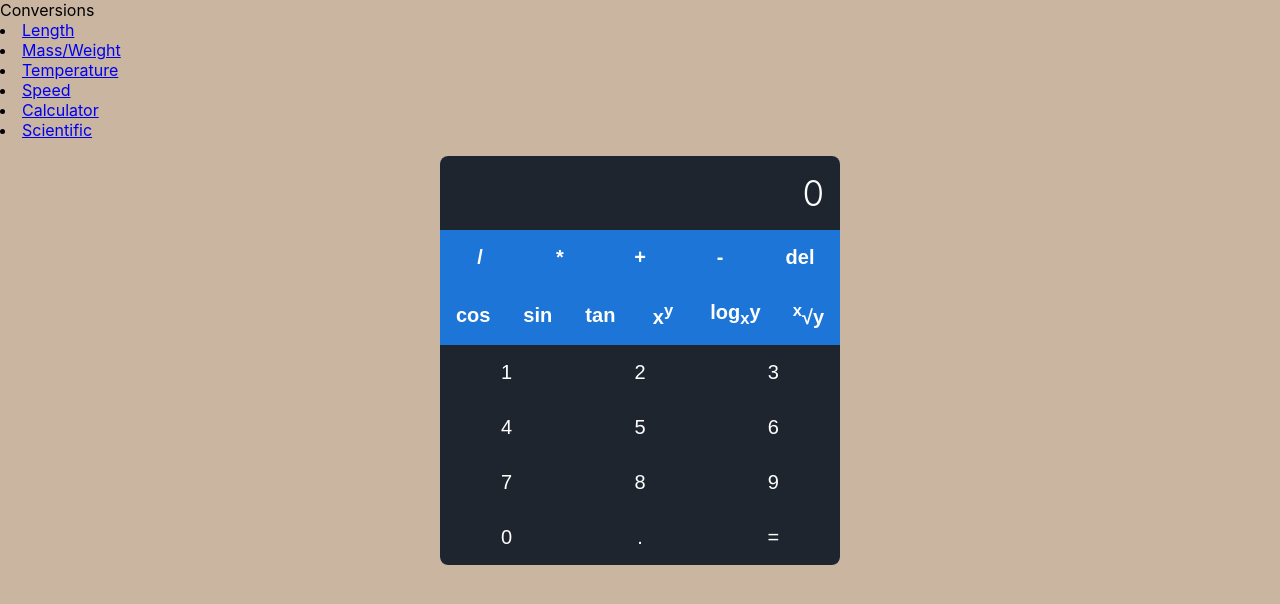
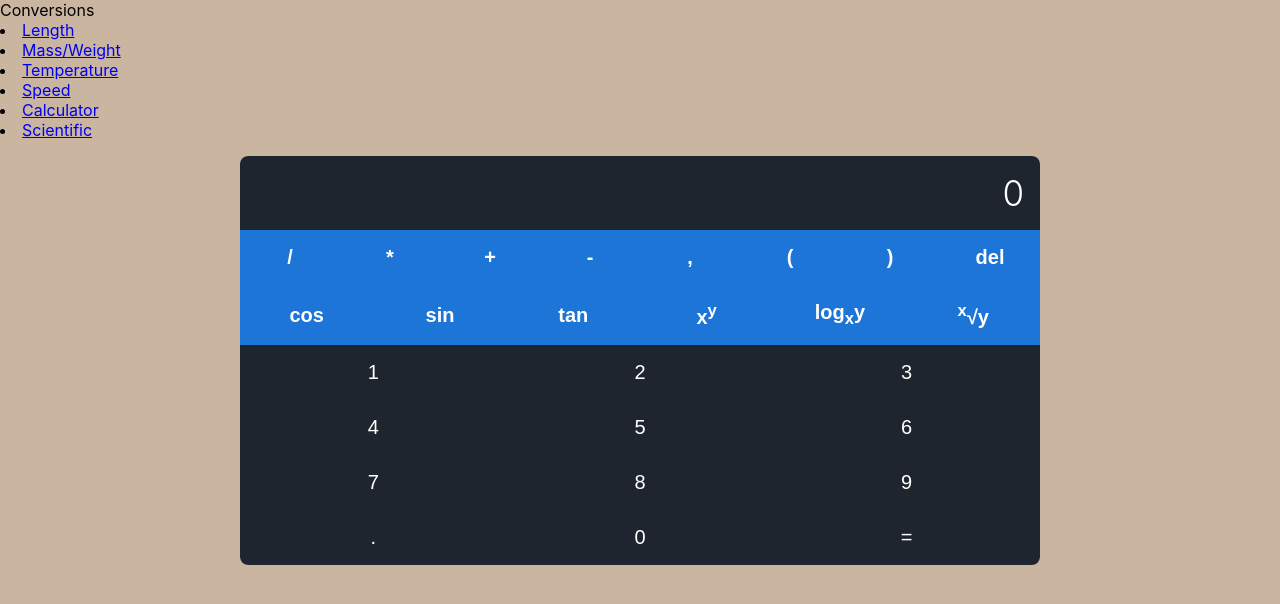
Before and after one commit to F1TR4t/SWE632_Calculator, a React (Create React App) app: page /Scientific in a window 1280 px wide. Shown: the top 604 px of the page. Built offline with nearby package versions, Linux system fonts and the light colour scheme.

Commit message:
Functions completed

```diff
--- a/src/Components/Calculators/Scientific.js
+++ b/src/Components/Calculators/Scientific.js
@@ -1,6 +1,5 @@
 import React, { useState, useEffect } from 'react';
-var currIndex = 0;
-var maxIndex = 0;
+
 
 const Scientific = () => {
     const [calc, setCalc] = useState("");
@@ -9,6 +8,19 @@ const Scientific = () => {
 
     const ops = ['/', '*', '+', '-', '.'];
 
+    const log = (x, y) => {
+        return Math.log2(x) / Math.log2(y);
+    }
+
+    const root = (x, y) => {
+        if (x < 0) {
+            setResult = NaN;
+            return;
+        }
+
+        return Math.pow(x, 1 / y);
+    }
+
     const updateCalc = value => {
         if (
             (ops.includes(value) && calc === '') ||
@@ -16,14 +28,12 @@ const Scientific = () => {
         ) {
             return;
         }
-        setCalc(calc.substring(0, currIndex) + value + calc.substring(currIndex));
+        setCalc(calc + value);
 
 
         if (!ops.includes(value)) {
             setResult(eval(calc + value).toString());
         }
-        currIndex += 1;
-        maxIndex += 1;
     }
 
     const createDigits = () => {
@@ -49,17 +59,14 @@ const Scientific = () => {
 
         const value = calc.slice(0, -1);
         setCalc(value);
-        currIndex -= 1;
-        maxIndex -= 1;
     }
 
     console.log("calc is " + calc);
-    console.log("current index is " + currIndex);
-    console.log("max index is " + maxIndex);
+
 
     return (
         <div className="App">
-            <div className="calculator">
+            <div className="sci_calculator">
                 <div className="display">
                     {result ? <span>({result})</span> : ''}&nbsp;
                     {calc || "0"}
@@ -72,25 +79,27 @@ const Scientific = () => {
                     <button onClick={() => updateCalc('*')} >*</button>
                     <button onClick={() => updateCalc('+')} >+</button>
                     <button onClick={() => updateCalc('-')} >-</button>
-
+                    <button onClick={() => updateCalc(",")} >,</button>
+                    <button onClick={() => updateCalc('(')} >(</button>
+                    <button onClick={() => updateCalc(')')} >)</button>
                     <button onClick={deleteLast}>del</button>
 
 
                 </div>
 
                 <div className="functions">
-                    <button >cos</button>
-                    <button >sin</button>
-                    <button >tan</button>
-                    <button >
-                        <text>x</text>
-                        <text><sup>y</sup></text>
+                    <button onClick={() => updateCalc('Math.cos(')} >cos</button>
+                    <button onClick={() => updateCalc('Math.sin(')}>sin</button>
+                    <button onClick={() => updateCalc('Math.tan(')}>tan</button>
+                    <button onClick={() => updateCalc('Math.pow(')}>
+                        x
+                        <sup>y</sup>
                     </button>
-                    <button >log
+                    <button onClick={() => updateCalc('log(')}>log
                         <sub>x</sub>
                         y
                     </button>
-                    <button >
+                    <button onClick={() => updateCalc('root(')}>
                         <sup>x</sup>
                         {"\u221A"}y
                     </button>
@@ -99,8 +108,8 @@ const Scientific = () => {
 
                 <div className="digits">
                     {createDigits()}
+                    <button onClick={() => updateCalc('.')} >.</button>
                     <button onClick={() => updateCalc('0')} >0</button>
-                    <button onClick={() => updateCalc('.')} >.</button>
 
                     <button onClick={calculate}>=</button>
                 </div>
--- a/src/index.css
+++ b/src/index.css
@@ -21,7 +21,16 @@
   box-shadow: 0px 2px 64px rgba(0, 0, 0, 0,2);
 }
 
-.display{
+.sci_calculator {
+    width: 100%;
+    max-width: 800px;
+    background-color: #FFF;
+    border-radius: 8px;
+    overflow: hidden;
+    box-shadow: 0px 2px 64px rgba(0, 0, 0, 0,2);
+}
+
+.display {
     padding: 16px;
     text-align: right;
     background-color: var(--dark);
```
Also changed, not shown: src/App.js (+6 -5 lines). Lines whose indentation alone changed are shown as unchanged.
